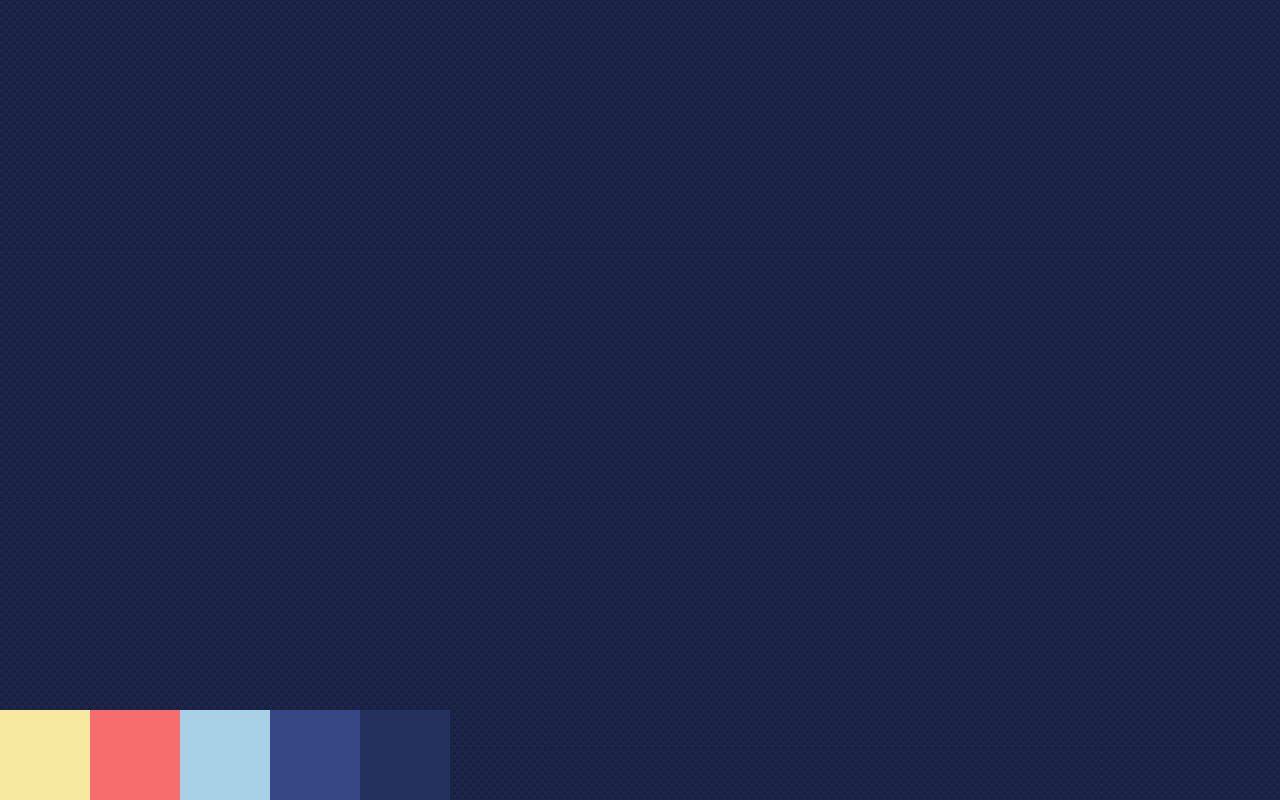
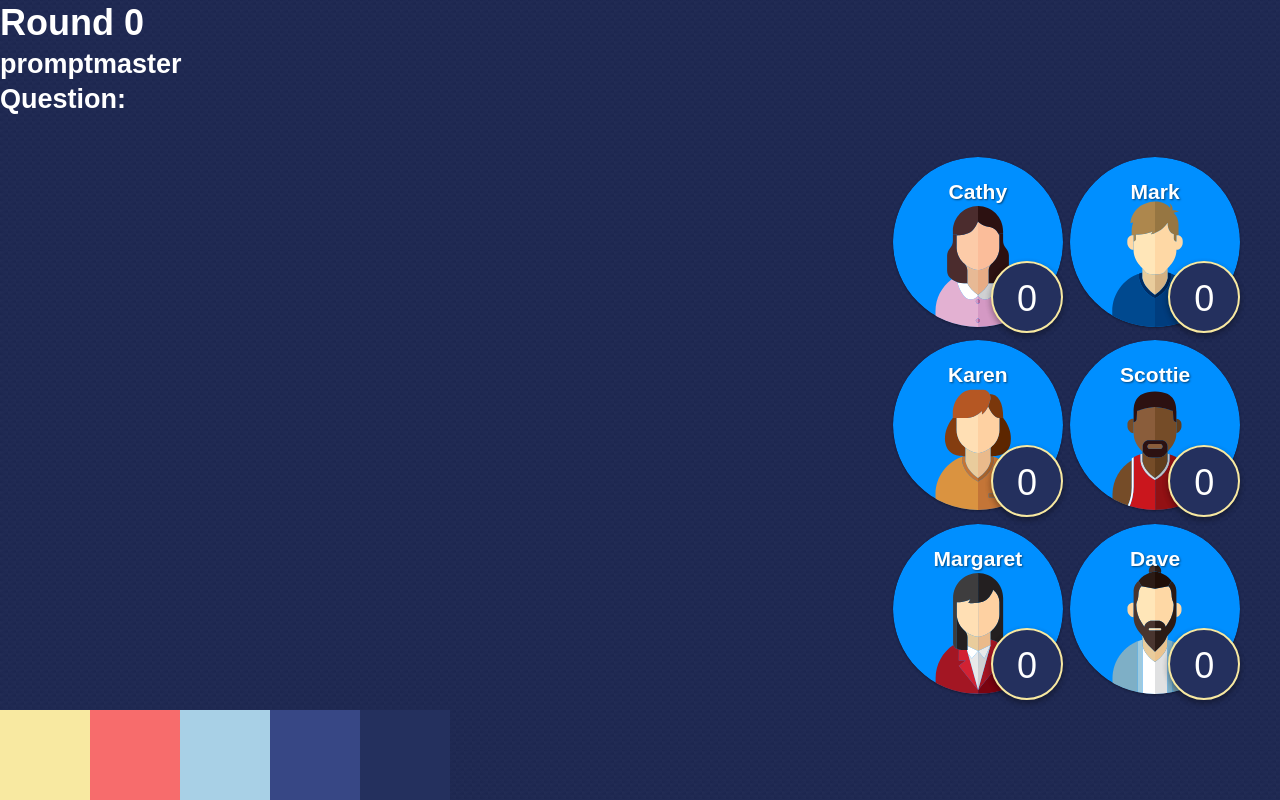
Before and after one commit to zackmoscow/thingsgame, a React (Create React App) app in the folder client/: page /onlinegame in a window 1280 px wide. Built offline with nearby package versions, Linux system fonts and the light colour scheme.

Commit message:
segmented offline vs online game routes, minor updates to title

```diff
--- a/client/src/App.js
+++ b/client/src/App.js
@@ -1,6 +1,7 @@
 import React, {useState} from "react";
 import { BrowserRouter as Router, Route, Switch } from "react-router-dom";
-import Game from "./pages/Game";
+import OnlineGame from "./pages/Online";
+import OfflineGame from "./pages/Offline";
 import Title from "./pages/Title";
 import UserProvider from "./utils/UserContext.js";
 import Color from "./components/colorBox";
@@ -13,7 +14,8 @@ function App() {
       <Router>
         <Switch>
           <Route exact path="/" component={Title} />
-          <Route exact path="/game" component={Game} />
+          <Route exact path="/onlinegame" component={OnlineGame} />
+          <Route exact path="/offlinegame" component={OfflineGame} />
         </Switch>
       </Router>
       <Color />
--- a/client/src/pages/Game/index.js
+++ b/client/src/pages/Offline/index.js
@@ -2,7 +2,7 @@ import React, { useState, useEffect } from "react";
 import "./style.css";
 //import OpenSocket from "socket.io-client";
 
-export default function Game() {
+export default function OfflineGame() {
     const [gameState, setGameState] = useState({});
     const [roundState, setRoundState] = useState({
         round: 0,
--- /dev/null
+++ b/client/src/pages/Online/index.js
@@ -0,0 +1,207 @@
+import React, { useState, useEffect } from "react";
+import "./style.css";
+//import OpenSocket from "socket.io-client";
+
+export default function OnlineGame() {
+    const [gameState, setGameState] = useState({});
+    const [roundState, setRoundState] = useState({
+        round: 0,
+        promptmaster: {},
+        players: [],
+        roundQuestion: "",
+        responses: [
+        ]
+    });
+    useEffect(()=> {
+        setGameState({
+            "gameId": 5564,
+            "participants": [
+                {
+                    id: 1,
+                    name: "Cathy",
+                    score: 0,
+                    avatar: "images/avatars/woman1.svg",
+                    position: 0,
+                    response:"",
+                    isEliminated: false,
+                },
+                {
+                    id: 2,
+                    name: "Mark",
+                    score: 0,
+                    avatar: "images/avatars/man1.svg",
+                    position: 1,
+                    response:"",
+                    isEliminated: false
+                },
+                {
+                    id: 3,
+                    name: "Karen",
+                    score: 0,
+                    avatar: "images/avatars/woman2.svg",
+                    position: 2,
+                    response:"",
+                    isEliminated: false
+                },
+                {
+                    id: 4,
+                    name: "Scottie",
+                    score: 0,
+                    avatar: "images/avatars/man2.svg",
+                    position: 3,
+                    response:"",
+                    isEliminated: false
+                },
+                {
+                    id: 5,
+                    name: "Margaret",
+                    score: 0,
+                    avatar: "images/avatars/woman3.svg",
+                    position: 4,
+                    response:"",
+                    isEliminated: false
+                },
+                {
+                    id: 6,
+                    name: "Dave",
+                    score: 0,
+                    avatar: "images/avatars/man3.svg",
+                    position: 5,
+                    response:"",
+                    isEliminated: false
+                }
+            ]
+        });
+    },[]);
+    function startRound() {
+        if(gameState.participants) {
+            const updatedGameState = { ...gameState };
+            const roundArray = updatedGameState.participants.sort((a,b) => (a.position > b.position) ? 1 : -1);
+            // const roundArrayResponses = roundArray.map(r => r.response);
+            const roundQuestion = prompt(`${JSON.stringify(roundArray[0].name)}, what is the category`);
+            const copiedArray = [];
+
+            for(let i=0; i< updatedGameState.participants.length; i++ ) {
+                let playerResponse = prompt(`${JSON.stringify(roundArray[i].name)}, the category is ${(roundQuestion) ? roundQuestion.toUpperCase() : null }. Please enter your response`);
+                copiedArray.push({ "id": roundArray[i].name,"response": playerResponse });
+            }
+
+            setRoundState({
+                ...roundState,
+                round: (roundState.round + 1),
+                promptmaster: roundArray[0],
+                players: roundArray,
+                roundQuestion: roundQuestion,
+                responses: copiedArray
+            });
+        }
+        else { console.log('start failed')}
+    };
+
+    function onDragOver(ev) {
+        ev.preventDefault();
+        let el = ev.target.parentNode.children[0];
+        el.classList.add('dragHover');
+    };
+    function onDragEnter(ev){
+        console.log(ev.target.parentNode.children)
+
+        // getDocumentById()
+    };
+    function onDragLeave(ev) {
+        let el = ev.target.parentNode.children[0];
+        el.classList.remove('dragHover');
+    }
+    function onDragStart(ev, id) {
+        console.log("dragstart: ", id);
+        ev.dataTransfer.setData("id", id);
+    };
+    function onDrop(ev) {
+        let id = ev.dataTransfer.getData("id");
+        let pId = ev.target.parentNode.id;
+        let el = ev.target.parentNode.children[0];
+        el.classList.remove('class', 'dragHover');
+        if (id === pId) {
+            console.log('match!');
+            const { participants } = { ...gameState };
+            const matchedParticpant = participants.indexOf(participants.find(o => o.name === pId));
+            console.log(matchedParticpant);
+            // const index = gameState.participants.indexOf(matched);
+            const updatedParticipants = [... participants];
+            updatedParticipants[matchedParticpant].isEliminated = true;
+            setGameState({
+                ...gameState,
+                participants: updatedParticipants,
+            })
+            //let elminated = matched.map(o => o.isEliminated = true);
+            console.log("gs",gameState.participants);
+        }else {
+            console.log('not a match')
+        }
+    }
+
+    function player(o) {
+        let playerClass = "player";
+        let dragEvents = {
+            onDragOver:  e => onDragOver(e),
+            onDragEnter: e => onDragEnter(e),
+            onDragLeave: e => onDragLeave(e),
+            onDrop: e=> onDrop(e)
+        }
+
+        if (o.isEliminated) {
+            playerClass = "player eliminated";
+            dragEvents = {};
+        }
+
+        return(
+            <div className={playerClass} key={o.id} id={o.name} {...dragEvents}>
+                <img src={o.avatar} alt={`${o.name}'s Avatar`} className="playerAvatar lvl1"/>
+                <h3 className="playerName">{o.name}</h3>
+                <p className="playerScore lvl2">{o.score}</p>
+            </div>
+        )
+    }
+
+    function getPlayers() {
+        if (gameState.participants) {
+            return gameState.participants.map(player);
+        }
+    }
+
+    function getAnswers() {
+        if (roundState && roundState.responses) {
+            const array = roundState.responses;
+            if(array){
+                let shuffledArray = [...array];
+                let len = array.length;
+                for(let i = 0; i < len; i += 1) {
+                    let randomIndex = Math.floor(Math.random() * len);
+                    [shuffledArray[i], shuffledArray[randomIndex]] = [shuffledArray[randomIndex], shuffledArray[i]];
+                }
+                return shuffledArray.map(o=> (
+                    <p className="response" key={o.id} draggable onDragStart={e=>onDragStart(e, o.id)}>{o.response}</p>
+                ));
+            }
+        }
+    }
+        return (
+            <div className="gameBoard">
+                <div className="headerArea">
+                    <h1>Round {roundState.round}</h1>
+                    <h2>promptmaster {(roundState.promptmaster) ? roundState.promptmaster.name : null}</h2>
+                    <h2>Question: {(roundState.roundQuestion) ? roundState.roundQuestion : null}</h2>
+                </div>
+                <div className="responseArea">
+                    {getAnswers()}
+                </div>
+                <div className="playerArea">
+                    {getPlayers()}
+                </div>
+                <div className="actions">
+                    <button onClick={()=>startRound()}>Start Round</button>
+                </div>
+
+            </div>
+        )
+}
--- /dev/null
+++ b/client/src/pages/Online/style.css
@@ -0,0 +1,56 @@
+.playerArea {
+    float:left;
+    padding:2em;
+    width:33.33%;
+}
+.player{
+    float:left;
+    margin:1%;
+    position: relative;
+    width:48%;
+}
+.eliminated {
+    opacity:25%;
+}
+.playerAvatar {
+    border-radius:50%;
+    width:100%;
+}
+.playerName {
+    color: #fff;
+    position: absolute;
+    top: 1em;
+    left: 50%;
+    -webkit-transform: translateX(-50%);
+    transform: translateX(-50%);
+    text-shadow: 1px 1px 2px rgba(0,0,0,.5);
+}
+.playerScore {
+    background: #24305e;
+    border: 2px solid #f8e9a1;
+    border-radius: 50%;
+    color: #fff;
+    font-size: 2em;
+    height: 2em;
+    line-height: 2em;
+    width: 2em;
+    text-align: center;
+    position: absolute;
+    bottom: 0;
+    right: 0;
+}
+.responseArea {
+    float:left;
+    padding:2em;
+    width:66.66%;
+}
+.response {
+    font-size:1.25em;
+    background: #f8e9a1;
+    color: #000;
+    margin:1em 0;
+    padding:.5em 1em;
+}
+.dragHover {
+    border:2px solid red;
+}
--- a/client/src/pages/Title/index.js
+++ b/client/src/pages/Title/index.js
@@ -57,7 +57,8 @@ export default function Title() {
                     </div>
 
                     <button id="signout" onClick={() => changeAuthenticated('', '')}>Not You? Switch Users</button>
-                    <a id="join" href="/game">Join Game</a>
+                    <a id="createOnlineGame" href="/onlinegame">Create Game</a>
+                    <a id="joinOnlineGame" href="/onlinegame">Join Game</a>
                 </div>
                 )
         }
@@ -98,7 +99,7 @@ export default function Title() {
         <section className="titleScreen">
             {isLoggedIn()}
             {showForm()}
-            <a id="join" href="/game">Join Game</a>
+            <a id="offlineGameInit" href="/offlinegame">Start Local Game</a>
         </section>
     )
 }
--- a/client/src/socket/Socket.js
+++ b/client/src/socket/Socket.js
@@ -4,7 +4,7 @@ import { setGameInfo, setUserInfo } from '../actions/actions'
 export let socket = null;
 
 export function connectToServer(dispatch) {
-  socket = io('ThisIsWhereOurDeployedURLGoes', { reconnection: false });
+  socket = io('localhost:3000', { reconnection: false });
 
   socket.on('connect', () => {
     console.log('Socket connected');
@@ -23,5 +23,4 @@ export function connectToServer(dispatch) {
   socket.on('backendError', (err) => {
     console.log(err);
   });
-
 }
```
Also changed, not shown: client/src/pages/Title/index2.js (added, +10 -0 lines), client/src/pages/Offline/style.css (renamed from client/src/pages/Game/style.css), 1 other file (tests, documents, lock files or other folders).
